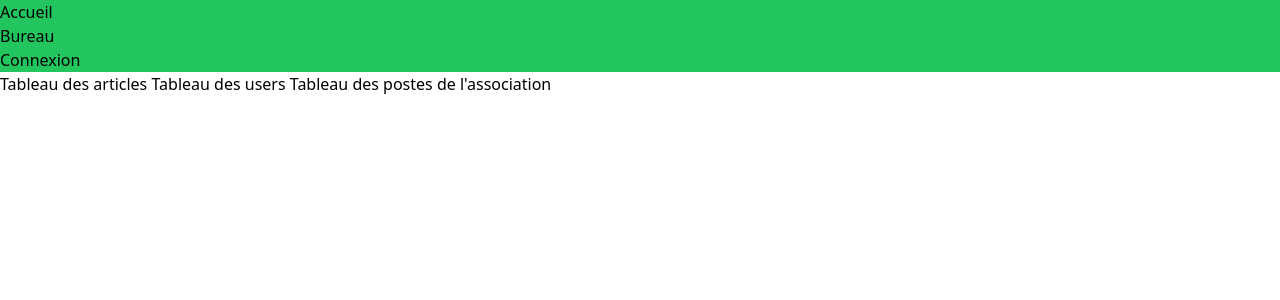
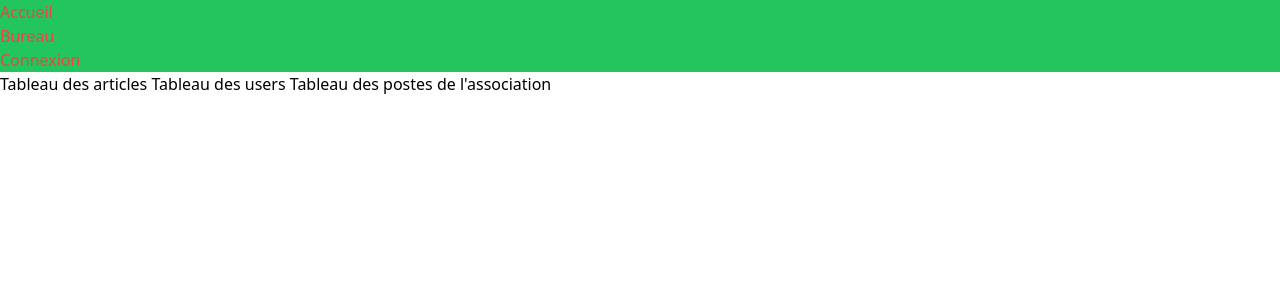
Before and after one commit to BaptisteRdt/Site-association-pr-fecture-Limoges, a Symfony app: template app/templates/admin/index.html.twig in a window 1280 px wide. Shown: the top 300 px of the page. Run offline with Twig, Linux system fonts and the light colour scheme; the template is opened without the code that fills it, so the values that code supplies are empty; some libraries are stand-ins or nearby versions.

Commit message:
test tailwind

```diff
--- a/app/public/styles/output.css
+++ b/app/public/styles/output.css
@@ -660,6 +660,16 @@ Ensure the default browser behavior of the `hidden` attribute.
   color: rgb(185 28 28 / var(--tw-text-opacity));
 }
 
+.text-slate-500 {
+  --tw-text-opacity: 1;
+  color: rgb(100 116 139 / var(--tw-text-opacity));
+}
+
+.text-red-500 {
+  --tw-text-opacity: 1;
+  color: rgb(239 68 68 / var(--tw-text-opacity));
+}
+
 .invert {
   --tw-invert: invert(100%);
   filter: var(--tw-filter);
--- a/app/templates/base.html.twig
+++ b/app/templates/base.html.twig
@@ -15,7 +15,7 @@
         {% endblock %}
     </head>
     <body>
-        <nav class="bg-green-500">
+        <nav class="bg-green-500 text-red-500">
             <ul>
                 <li><a href="{{ path("home") }}">Accueil</a></li>
                 <li><a href="{{ path("bureau") }}">Bureau</a></li>
```
Also changed, not shown: app/package-lock.json.
